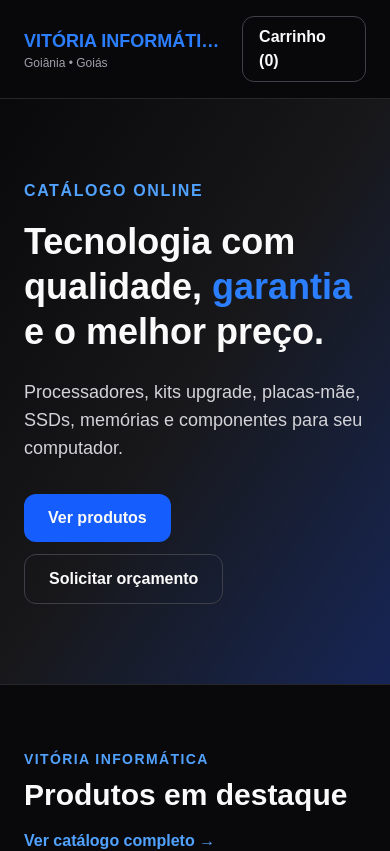
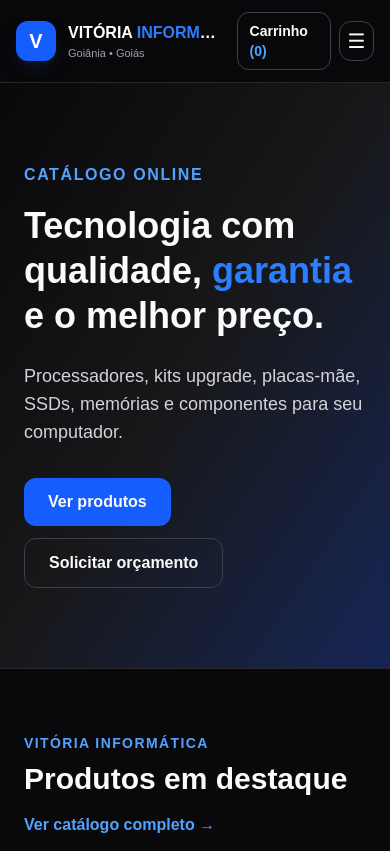
Before and after one commit to wendeljunio2015-dev/CatVitInfo, a Next.js app: page / in a window 390 px wide. Shown: the top 851 px of the page. Built offline with nearby package versions, Linux system fonts and the light colour scheme.

Commit message:
Improve responsive navigation and branding

```diff
--- a/components/Header.tsx
+++ b/components/Header.tsx
@@ -1,28 +1,49 @@
 "use client";
 
 import Link from "next/link";
+import { useState } from "react";
 import { useCart } from "@/context/CartContext";
 
 export default function Header() {
   const { itemCount } = useCart();
+  const [open, setOpen] = useState(false);
+
+  const close = () => setOpen(false);
 
   return (
     <header className="sticky top-0 z-50 border-b border-zinc-800 bg-zinc-950/95 backdrop-blur">
-      <div className="mx-auto flex max-w-7xl items-center justify-between gap-4 px-6 py-4">
-        <Link href="/" className="min-w-0">
-          <p className="truncate text-lg font-black text-blue-500 sm:text-xl">VITÓRIA INFORMÁTICA</p>
-          <p className="text-xs text-zinc-400">Goiânia • Goiás</p>
+      <div className="mx-auto flex max-w-7xl items-center justify-between gap-3 px-4 py-3 sm:px-6 sm:py-4">
+        <Link href="/" onClick={close} className="flex min-w-0 items-center gap-3">
+          <span className="flex h-10 w-10 shrink-0 items-center justify-center rounded-xl bg-blue-600 text-xl font-black text-white shadow-lg shadow-blue-950/40">V</span>
+          <span className="min-w-0">
+            <span className="block truncate text-base font-black text-white sm:text-xl">VITÓRIA <span className="text-blue-500">INFORMÁTICA</span></span>
+            <span className="block text-[11px] text-zinc-400 sm:text-xs">Goiânia • Goiás</span>
+          </span>
         </Link>
-        <nav className="hidden items-center gap-5 text-sm font-semibold text-zinc-300 md:flex">
-          <Link href="/">Início</Link>
-          <Link href="/produtos">Produtos</Link>
-          <Link href="/carrinho">Carrinho</Link>
+
+        <nav className="hidden items-center gap-6 text-sm font-semibold text-zinc-300 md:flex">
+          <Link className="hover:text-white" href="/">Início</Link>
+          <Link className="hover:text-white" href="/produtos">Produtos</Link>
+          <Link className="hover:text-white" href="/carrinho">Carrinho</Link>
         </nav>
+
         <div className="flex items-center gap-2">
-          <Link href="/carrinho" className="rounded-xl border border-zinc-700 px-4 py-2 font-bold hover:bg-zinc-800">Carrinho ({itemCount})</Link>
-          <a href="https://wa.me/5562994780830" target="_blank" rel="noopener noreferrer" className="hidden rounded-xl bg-green-600 px-4 py-2 font-bold hover:bg-green-500 sm:inline-block">WhatsApp</a>
+          <Link href="/carrinho" className="rounded-xl border border-zinc-700 px-3 py-2 text-sm font-bold hover:bg-zinc-800 sm:px-4">Carrinho <span className="text-blue-400">({itemCount})</span></Link>
+          <a href="https://wa.me/5562994780830" target="_blank" rel="noopener noreferrer" className="hidden rounded-xl bg-green-600 px-4 py-2 text-sm font-bold hover:bg-green-500 lg:inline-block">WhatsApp</a>
+          <button type="button" onClick={() => setOpen((value) => !value)} aria-label="Abrir menu" aria-expanded={open} className="flex h-10 w-10 items-center justify-center rounded-xl border border-zinc-700 text-xl md:hidden">{open ? "×" : "☰"}</button>
         </div>
       </div>
+
+      {open && (
+        <nav className="border-t border-zinc-800 bg-zinc-950 px-4 py-4 md:hidden">
+          <div className="mx-auto grid max-w-7xl gap-2 text-sm font-bold">
+            <Link onClick={close} href="/" className="rounded-xl px-4 py-3 hover:bg-zinc-900">Início</Link>
+            <Link onClick={close} href="/produtos" className="rounded-xl px-4 py-3 hover:bg-zinc-900">Produtos</Link>
+            <Link onClick={close} href="/carrinho" className="rounded-xl px-4 py-3 hover:bg-zinc-900">Carrinho ({itemCount})</Link>
+            <a onClick={close} href="https://wa.me/5562994780830" target="_blank" rel="noopener noreferrer" className="rounded-xl bg-green-600 px-4 py-3 text-center hover:bg-green-500">Falar no WhatsApp</a>
+          </div>
+        </nav>
+      )}
     </header>
   );
 }
```
